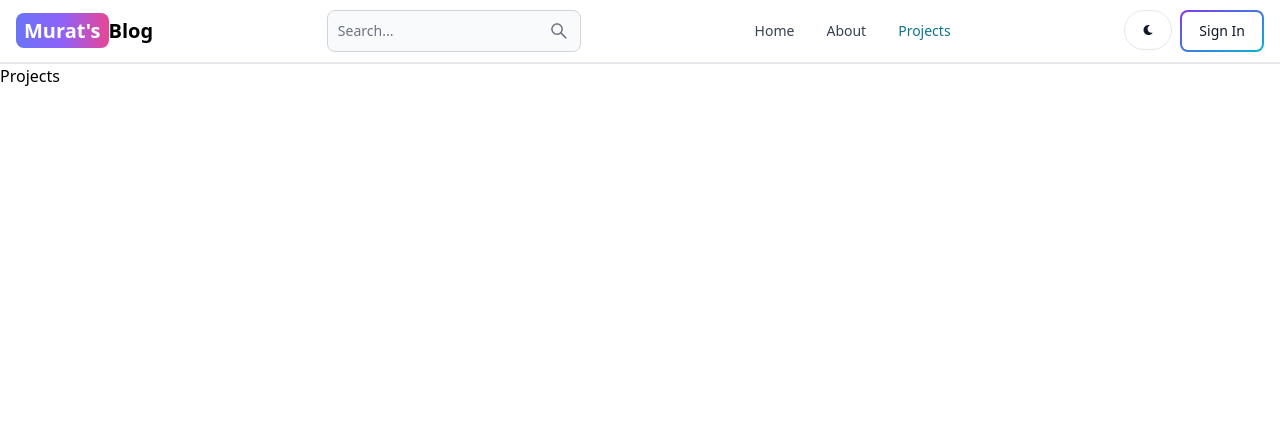
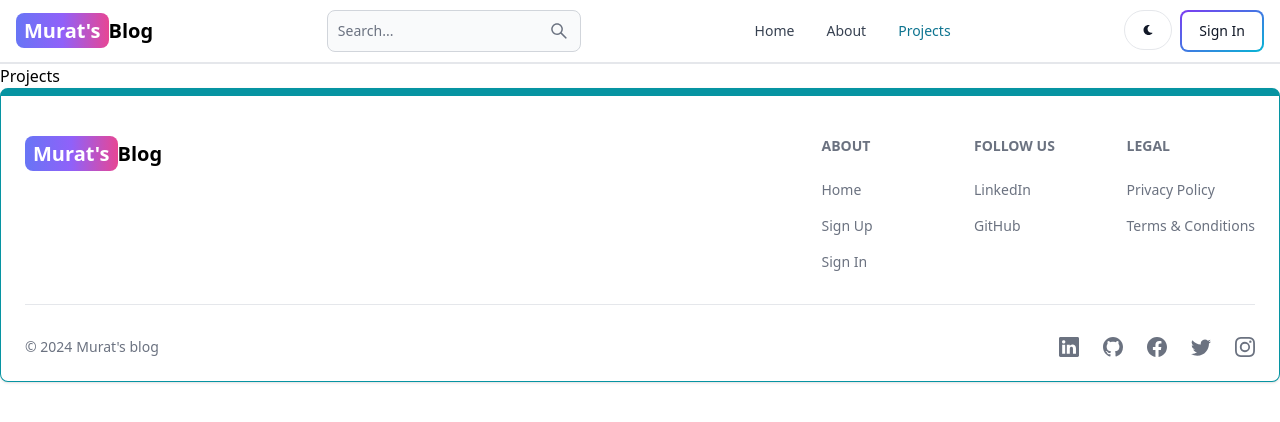
Before and after one commit to MuratAyar/MERN-BLOG, a React (Vite) app in the folder client/: page /projects in a window 1280 px wide. Shown: the top 422 px of the page. Built offline with nearby package versions, Linux system fonts and the light colour scheme.

Commit message:
create the footer component

```diff
--- a/client/src/App.jsx
+++ b/client/src/App.jsx
@@ -6,6 +6,7 @@
 import SignIn from './pages/SignIn'
 import Projects from './pages/Projects'
 import Header from './components/Header'
+import Footer from './components/Footer'
 
 export default function App() {
   return (
@@ -23,6 +24,9 @@
         <Route path='/projects' element={<Projects />}/>
 
       </Routes>
+      <Footer>
+
+      </Footer>
 
     </BrowserRouter>
   )
--- /dev/null
+++ b/client/src/components/Footer.jsx
@@ -0,0 +1,79 @@
+import { Footer } from 'flowbite-react'
+import React from 'react'
+import { Link } from 'react-router-dom'
+import { BsGithub, BsLinkedin, BsFacebook, BsTwitter, BsInstagram } from 'react-icons/bs'
+
+export default function FooterCom() {
+  return (
+    <Footer container className='border border-t-8 border-teal-500'>
+        <div className='w-full max-w-7xl mx-auto'>
+            <div className='grid w-full justify-between sm:flex md:grid-cols-1'>
+                <div className='mt-5'>
+                    <Link
+                        to='/'
+                        className='self-center whitespace-nowrap text-lg sm:text-xl font-semibold dark:text-white'
+                    >
+                    <span className='px-2 py-1 bg-gradient-to-r from-indigo-500 via-purple-500 to-pink-500 rounded-lg text-white '>
+                    Murat's
+                    </span>
+                    Blog
+                    </Link>
+
+                </div>
+                <div className='grid grid-cols-2 gap-8 mt-4 sm:grid-cols-3 sm:gap-6'>
+                    <div>
+                       <Footer.Title title='About' />
+                    <Footer.LinkGroup col>
+                        <Footer.Link href='http://localhost:5173/' target='_black' rel='noopener noreferrer'>
+                            Home
+                        </Footer.Link>
+                        <Footer.Link href='http://localhost:5173/sign-up' target='_black' rel='noopener noreferrer'>
+                            Sign Up
+                        </Footer.Link>
+                        <Footer.Link href='http://localhost:5173/sign-in' target='_black' rel='noopener noreferrer'>
+                            Sign In
+                        </Footer.Link>
+                    </Footer.LinkGroup>
+                    </div>
+                    <div>
+                       <Footer.Title title='Follow Us' />
+                    <Footer.LinkGroup col>
+                        <Footer.Link href='https://www.linkedin.com/in/murat-ayar-455017227/' target='_black' rel='noopener noreferrer'>
+                            LinkedIn
+                        </Footer.Link>
+                        <Footer.Link href='https://github.com/MuratAyar' target='_black' rel='noopener noreferrer'>
+                            GitHub
+                        </Footer.Link>
+                    </Footer.LinkGroup>
+                    </div>
+                    <div>
+                       <Footer.Title title='Legal' />
+                    <Footer.LinkGroup col>
+                        <Footer.Link href='#' target='_black' rel='noopener noreferrer'>
+                            Privacy Policy
+                        </Footer.Link>
+                        <Footer.Link href='#' target='_black' rel='noopener noreferrer'>
+                            Terms &amp; Conditions
+                        </Footer.Link>
+                    </Footer.LinkGroup>
+                    </div>
+
+
+                </div>
+            </div>
+            <Footer.Divider />
+            <div className='w-full sm:flex sm:item-center sm:justify-between'>
+                <Footer.Copyright href='#' by="Murat's blog" year={new Date().getFullYear()} />
+                <div className='flex gap-6 sm:mt-0 mt-4 sm:justify-center'>
+                    <Footer.Icon href='https://www.linkedin.com/in/murat-ayar-455017227/' icon={BsLinkedin} />
+                    <Footer.Icon href='https://github.com/MuratAyar' icon={BsGithub} />
+                    <Footer.Icon href='#' icon={BsFacebook} />
+                    <Footer.Icon href='#' icon={BsTwitter} />
+                    <Footer.Icon href='#' icon={BsInstagram} />
+                </div>
+            </div>
+
+        </div>
+    </Footer>
+  )
+}
```
